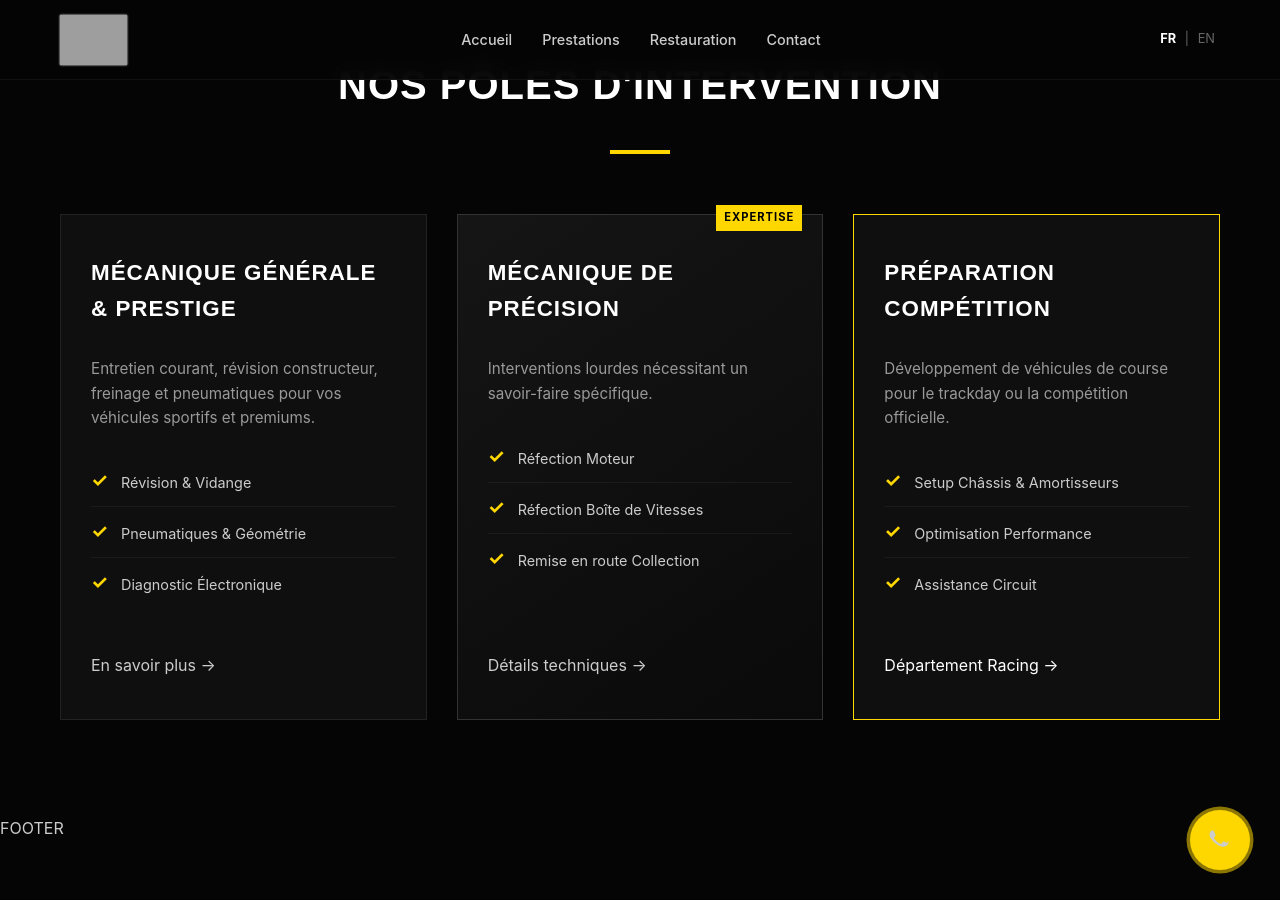
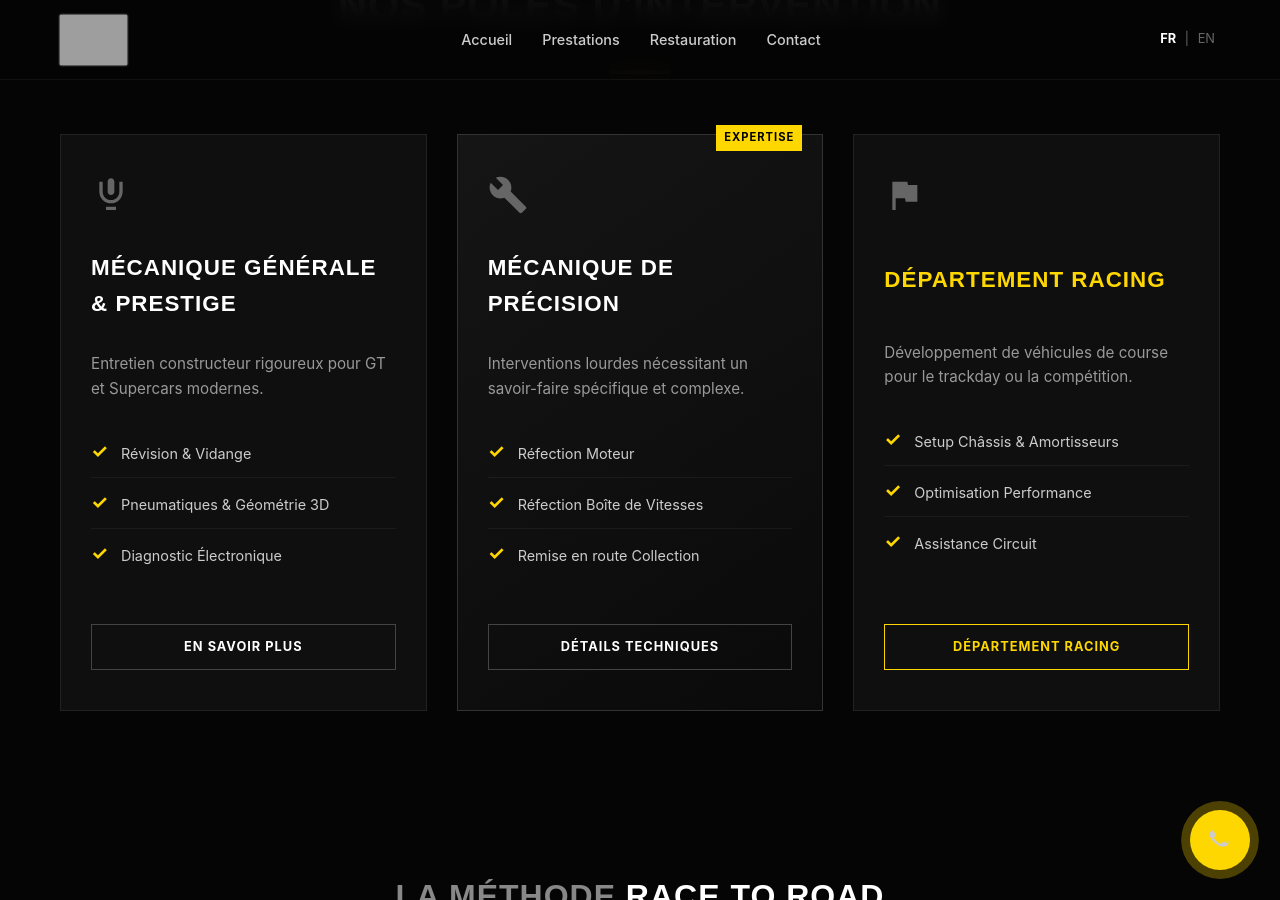
Before and after one commit to DuvalDVL/bl-motorsport, a Jekyll site: the page built from fr/index.html, in a window 1280 px wide and 900 px high, scrolled down 1450 px. Built offline with Jekyll 4.4.1, drawn with Linux system fonts in a browser that asks for light colours; some of the changed text lies outside the part shown; grey boxes are pictures that could not be loaded.

Commit message:
Update index.html

```diff
--- a/fr/index.html
+++ b/fr/index.html
@@ -25,39 +25,31 @@ lang: fr
   </div>
 </section>
 
-<section class="bio-section" style="background: #080808; padding: 60px 0; border-bottom: 1px solid #222;">
-  <div class="container" style="display: flex; align-items: center; gap: 50px; flex-wrap: wrap;">
+<section class="bio-section" style="background: #080808; padding: 80px 0; border-bottom: 1px solid #222;">
+  <div class="container" style="display: flex; align-items: center; gap: 60px; flex-wrap: wrap;">
     <div class="bio-text" style="flex: 1; min-width: 300px;">
-      <span style="color: #FFD700; font-weight: bold; letter-spacing: 2px;">UN SAVOIR-FAIRE MONDIAL</span>
-      <h2 style="margin-top: 10px; font-size: 2.5rem;">DE LA PISTE À LA ROUTE</h2>
+      <span style="color: #FFD700; font-weight: bold; letter-spacing: 2px; font-size: 0.9rem;">UN SAVOIR-FAIRE MONDIAL</span>
+      <h2 style="margin-top: 15px; font-size: 2.5rem; line-height: 1.2;">DE LA PISTE <br>À LA ROUTE</h2>
       <p style="color: #ccc; margin-bottom: 20px;">
         Fort de <strong>10 années d'expérience dans le sport automobile</strong> de haut niveau, Bastien Lefebvre applique la rigueur de la compétition à votre véhicule personnel.
       </p>
-      <p style="color: #ccc;">
+      <p style="color: #999; line-height: 1.8;">
         Actuellement <strong>Car Chief en WEC (World Endurance Championship)</strong> au sein de teams officiels (expérience aux côtés de pilotes comme Valentino Rossi), l'atelier B.L Motorsport vous garantit une précision technique absolue, que ce soit pour une révision sur votre GT ou la préparation d'une voiture de course.
       </p>
     </div>
-    <div class="bio-stats" style="flex: 1; display: flex; gap: 20px; justify-content: center;">
-      <div style="text-align: center; border: 1px solid #333; padding: 20px; min-width: 120px;">
-        <span style="display: block; font-size: 3rem; font-weight: bold; color: white;">10+</span>
-        <span style="color: #888; font-size: 0.8rem; text-transform: uppercase;">Années Expérience</span>
+
+    <div class="bio-stats" style="display: flex; gap: 30px;">
+      <div style="border: 1px solid #333; padding: 30px; text-align: center; background: #111;">
+        <span style="display: block; font-size: 3.5rem; font-weight: 700; color: white; line-height: 1;">10</span>
+        <span style="color: #FFD700; font-size: 0.8rem; text-transform: uppercase; letter-spacing: 1px; font-weight: bold;">Années Expérience</span>
       </div>
-      <div style="text-align: center; border: 1px solid #333; padding: 20px; min-width: 120px;">
-        <span style="display: block; font-size: 3rem; font-weight: bold; color: #FFD700;">WEC</span>
-        <span style="color: #888; font-size: 0.8rem; text-transform: uppercase;">World Endurance Champ.</span>
+      <div style="border: 1px solid #333; padding: 30px; text-align: center; background: #111;">
+        <span style="display: block; font-size: 3.5rem; font-weight: 700; color: white; line-height: 1;">WEC</span>
+        <span style="color: #FFD700; font-size: 0.8rem; text-transform: uppercase; letter-spacing: 1px; font-weight: bold;">World Endurance</span>
       </div>
     </div>
   </div>
 </section>
-
-<div class="brand-strip">
-  <div class="container">
-    <p class="brand-label">Expertise Multimarque & Supercars :</p>
-    <div class="brand-text-list" style="color: #555; font-weight: bold; text-transform: uppercase; font-size: 0.9rem; letter-spacing: 1px; text-align: center;">
-      Porsche &nbsp;•&nbsp; Ferrari &nbsp;•&nbsp; Lamborghini &nbsp;•&nbsp; McLaren &nbsp;•&nbsp; Aston Martin &nbsp;•&nbsp; Audi Sport &nbsp;•&nbsp; BMW M &nbsp;•&nbsp; AMG
-    </div>
-  </div>
-</div>
 
 <section class="services-section">
   <div class="container">
@@ -69,39 +61,87 @@ lang: fr
     <div class="services-grid">
 
       <div class="service-card">
+        <div class="card-icon">
+          <svg viewBox="0 0 24 24"><path d="M12 2C10.9 2 10 2.9 10 4V10C10 11.1 10.9 12 12 12C13.1 12 14 11.1 14 10V4C14 2.9 13.1 2 12 2M7 4V10C7 12.76 9.24 15 12 15C14.76 15 17 12.76 17 10V4H19V10C19 13.87 15.87 17 12 17C8.13 17 5 13.87 5 10V4H7M9 19H15V21H9V19Z"/></svg>
+        </div>
         <h3>MÉCANIQUE GÉNÉRALE & PRESTIGE</h3>
-        <p>Entretien courant, révision constructeur, freinage et pneumatiques pour vos véhicules sportifs et premiums.</p>
+        <p>Entretien constructeur rigoureux pour GT et Supercars modernes.</p>
         <ul class="check-list">
           <li>Révision & Vidange</li>
-          <li>Pneumatiques & Géométrie</li>
+          <li>Pneumatiques & Géométrie 3D</li>
           <li>Diagnostic Électronique</li>
         </ul>
-        <a href="{{ site.baseurl }}/fr/prestations" class="text-link">En savoir plus &rarr;</a>
+        <a href="{{ site.baseurl }}/fr/prestations" class="btn-card">En savoir plus</a>
       </div>
 
       <div class="service-card featured">
         <div class="card-badge">EXPERTISE</div>
+        <div class="card-icon">
+          <svg viewBox="0 0 24 24"><path d="M22.7 19L13.6 9.9C14.5 7.6 14 4.9 12.1 3C10.1 1 7.1 0.6 4.7 1.7L9 6L6 9L1.6 4.7C0.4 7.1 0.9 10.1 2.9 12.1C4.8 14 7.5 14.5 9.8 13.6L18.9 22.7C19.3 23.1 19.9 23.1 20.3 22.7L22.6 20.4C23.1 20 23.1 19.3 22.7 19Z"/></svg>
+        </div>
         <h3>MÉCANIQUE DE PRÉCISION</h3>
-        <p>Interventions lourdes nécessitant un savoir-faire spécifique.</p>
+        <p>Interventions lourdes nécessitant un savoir-faire spécifique et complexe.</p>
         <ul class="check-list">
           <li>Réfection Moteur</li>
           <li>Réfection Boîte de Vitesses</li>
           <li>Remise en route Collection</li>
         </ul>
-        <a href="{{ site.baseurl }}/fr/prestations" class="text-link">Détails techniques &rarr;</a>
+        <a href="{{ site.baseurl }}/fr/prestations" class="btn-card">Détails techniques</a>
       </div>
 
-      <div class="service-card" style="border-color: #FFD700;">
-        <h3>PRÉPARATION COMPÉTITION</h3>
-        <p>Développement de véhicules de course pour le trackday ou la compétition officielle.</p>
+      <div class="service-card racing-card">
+        <div class="card-icon">
+          <svg viewBox="0 0 24 24"><path d="M14.4 6L14 4H5V21H7V14H12.6L13 16H20V6H14.4Z"/></svg>
+        </div>
+        <h3>DÉPARTEMENT RACING</h3>
+        <p>Développement de véhicules de course pour le trackday ou la compétition.</p>
         <ul class="check-list">
           <li>Setup Châssis & Amortisseurs</li>
           <li>Optimisation Performance</li>
           <li>Assistance Circuit</li>
         </ul>
-        <a href="{{ site.baseurl }}/fr/competition" class="text-link" style="color: white;">Département Racing &rarr;</a>
+        <a href="{{ site.baseurl }}/fr/competition" class="btn-card" style="border-color: #FFD700; color: #FFD700;">Département Racing</a>
       </div>
 
     </div>
   </div>
 </section>
+
+<section class="process-section" style="padding: 80px 0; background: #050505;">
+  <div class="container">
+    <div class="section-header text-center">
+      <h2 style="font-size: 2rem; color: #888;">LA MÉTHODE <span style="color: white;">RACE TO ROAD</span></h2>
+      <p style="color: #666; max-width: 600px; margin: 0 auto;">Nous appliquons les procédures de contrôle du sport automobile à chaque véhicule entrant à l'atelier.</p>
+    </div>
+
+    <div style="display: flex; justify-content: space-between; margin-top: 50px; flex-wrap: wrap; gap: 30px;">
+
+      <div style="flex: 1; min-width: 250px; text-align: center;">
+        <span style="display: inline-block; width: 50px; height: 50px; border: 1px solid #333; color: #FFD700; font-size: 1.5rem; line-height: 50px; border-radius: 50%; margin-bottom: 20px;">1</span>
+        <h4 style="color: white;">DIAGNOSTIC COMPLET</h4>
+        <p style="color: #888; font-size: 0.9rem;">Check-up visuel et électronique complet avant toute intervention.</p>
+      </div>
+
+      <div style="flex: 1; min-width: 250px; text-align: center;">
+        <span style="display: inline-block; width: 50px; height: 50px; border: 1px solid #FFD700; background: #FFD700; color: black; font-size: 1.5rem; line-height: 50px; border-radius: 50%; margin-bottom: 20px;">2</span>
+        <h4 style="color: white;">INTERVENTION PRÉCISE</h4>
+        <p style="color: #888; font-size: 0.9rem;">Outillage spécifique et respect strict des couples de serrage constructeur.</p>
+      </div>
+
+      <div style="flex: 1; min-width: 250px; text-align: center;">
+        <span style="display: inline-block; width: 50px; height: 50px; border: 1px solid #333; color: #FFD700; font-size: 1.5rem; line-height: 50px; border-radius: 50%; margin-bottom: 20px;">3</span>
+        <h4 style="color: white;">VALIDATION DYNAMIQUE</h4>
+        <p style="color: #888; font-size: 0.9rem;">Essai routier et double contrôle qualité avant restitution.</p>
+      </div>
+
+    </div>
+  </div>
+</section>
+
+<section class="cta-section" style="padding: 100px 0; background-image: linear-gradient(rgba(0,0,0,0.8), rgba(0,0,0,0.8)), url('{{ '/assets/img/hero-bg.jpg' | relative_url }}'); background-size: cover; background-attachment: fixed; text-align: center;">
+  <div class="container">
+    <h2 style="font-size: 3rem; margin-bottom: 20px;">CONFIEZ-NOUS VOTRE MACHINE</h2>
+    <p style="font-size: 1.2rem; color: #ddd; margin-bottom: 40px;">L'atelier B.L Motorsport vous reçoit à Combloux pour un service sur-mesure.</p>
+    <a href="{{ site.baseurl }}/fr/contact" class="btn btn-primary" style="padding: 15px 40px; font-size: 1.1rem;">Prendre Rendez-vous</a>
+  </div>
+</section>
```
